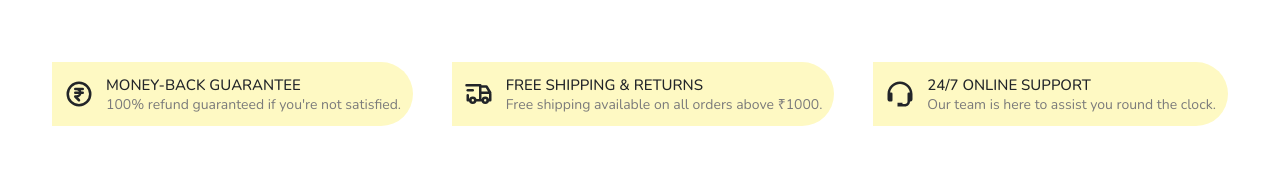
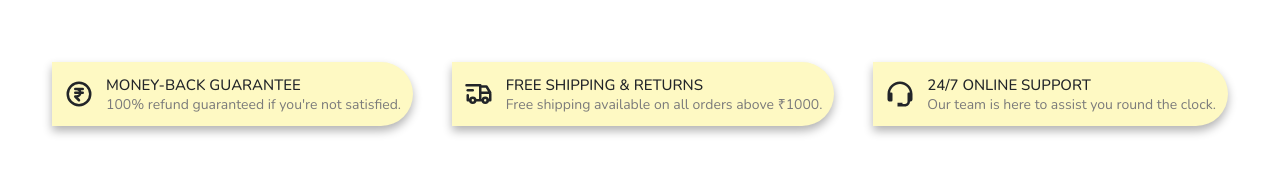
Before and after one commit to abdul180690/Aether-Gears---ReactJs-Project, a React (Vite) app in the folder frontend/: page / in a window 1280 px wide. Shown: the part 714-890 px from the top of the page. Built offline with nearby package versions, Linux system fonts and the light colour scheme.

Commit message:
updated some styling

```diff
--- a/frontend/src/components/Features.jsx
+++ b/frontend/src/components/Features.jsx
@@ -7,21 +7,21 @@ const Features = () => {
   return (
     <section className='max-padd-container mt-16'>
         <div className='px-1 flexBetween flex-wrap gap-8 rounded-2xl'>
-            <div className='flexCenter gap-x-3 bg-yellow-100 p-3 rounded-e-full'>
+            <div className='flexCenter gap-x-3 bg-yellow-100 p-3 rounded-e-full boxShadow'>
                 <TbCoinRupee className='text-3xl'/>
                 <div>
                     <h4 className='medium-15'>MONEY-BACK GUARANTEE</h4>
                     <p>100% refund guaranteed if you're not satisfied.</p>
                 </div>
             </div>
-            <div className='flexCenter gap-x-3 bg-yellow-100 p-3 rounded-e-full'>
+            <div className='flexCenter gap-x-3 bg-yellow-100 p-3 rounded-e-full boxShadow'>
                 <TbTruckDelivery className='text-3xl'/>
                 <div>
                     <h4 className='medium-15'>FREE SHIPPING & RETURNS</h4>
                     <p>Free shipping available on all orders above ₹1000.</p>
                 </div>
             </div>
-            <div className='flexCenter gap-x-3 bg-yellow-100 p-3 rounded-e-full'>
+            <div className='flexCenter gap-x-3 bg-yellow-100 p-3 rounded-e-full boxShadow'>
                 <BiSupport className='text-3xl'/>
                 <div>
                     <h4 className='medium-15'>24/7 ONLINE SUPPORT</h4>
```
